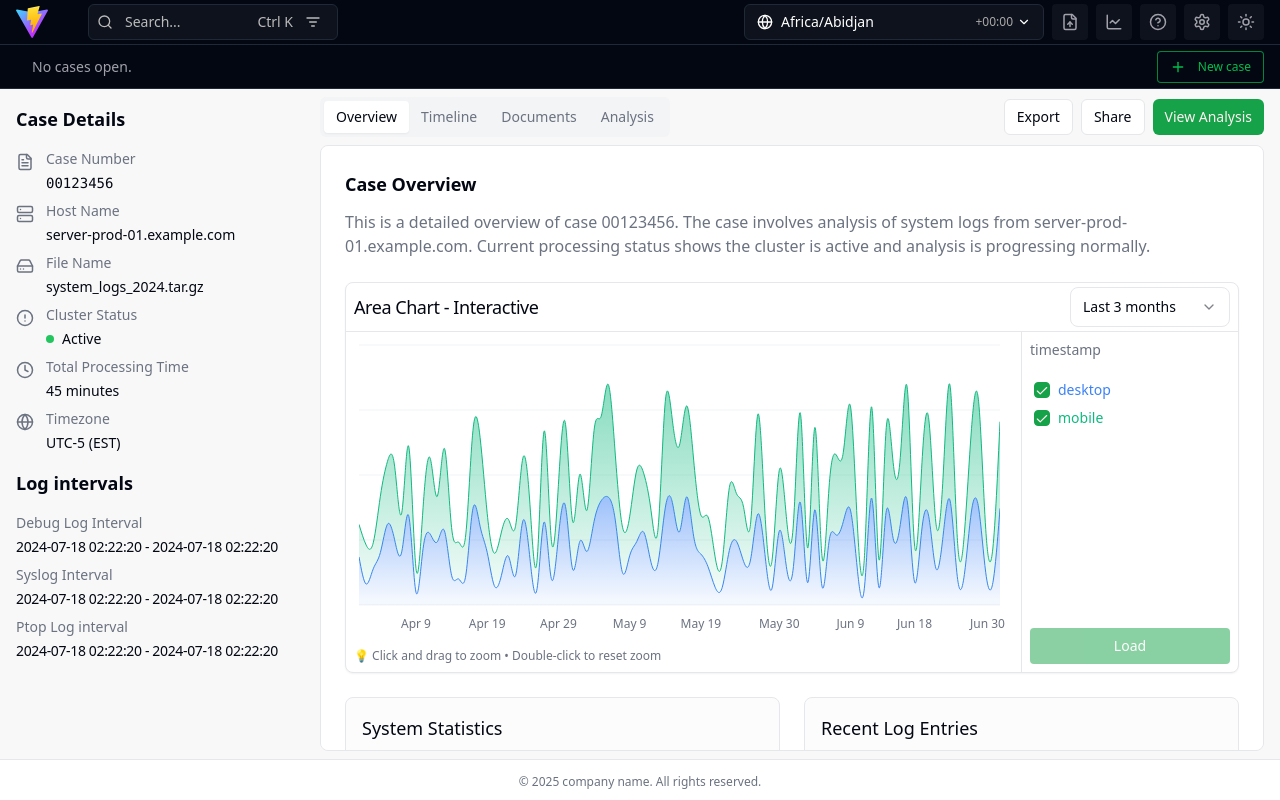
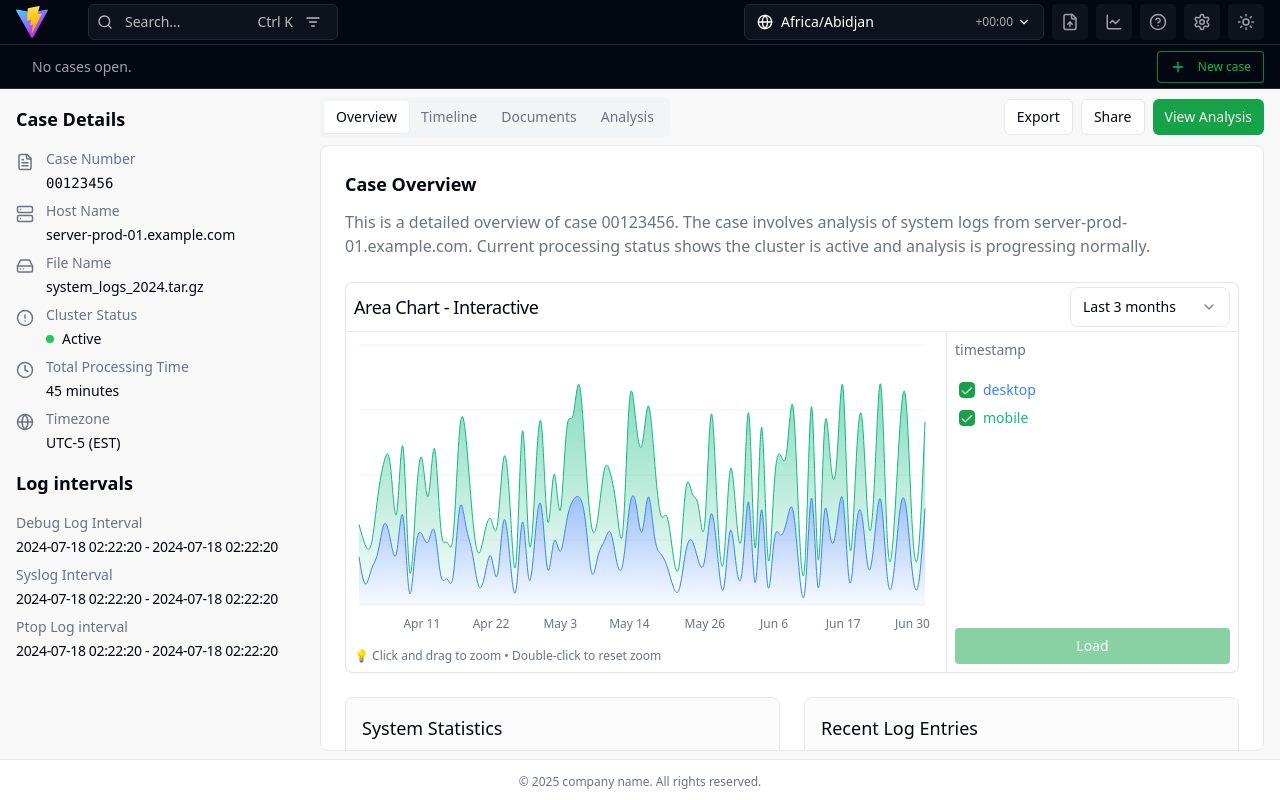
Before and after one commit to prijinprakash/support-log-analytics, a React (Vite) app: page /cases/1 in a window 1280 px wide. Built offline with nearby package versions, Linux system fonts and the light colour scheme.

Commit message:
chart ui fixes

```diff
--- a/src/components/charts/InteractiveAreaChart.tsx
+++ b/src/components/charts/InteractiveAreaChart.tsx
@@ -1,7 +1,7 @@
 "use client"
 
 import * as React from "react"
-import { Area, AreaChart, CartesianGrid, XAxis, ReferenceLine, Dot, ResponsiveContainer } from "recharts"
+import { Area, AreaChart, CartesianGrid, XAxis, ReferenceLine, Dot, ResponsiveContainer, Tooltip } from "recharts"
 
 import {
   Card,
@@ -231,28 +231,6 @@ export function InteractiveAreaChart() {
     }
   }
 
-  // Generate vertical guide lines
-  // const generateGuideLines = () => {
-  //   const lines = []
-  //   const dataLength = filteredData.length
-  //   const step = Math.max(1, Math.floor(dataLength / 8)) // Show ~8 guide lines
-
-  //   for (let i = 0; i < dataLength; i += step) {
-  //     if (i < dataLength) {
-  //       lines.push(
-  //         <ReferenceLine
-  //           key={`guide-${i}`}
-  //           x={filteredData[i].date}
-  //           stroke="#e5e7eb"
-  //           strokeDasharray="3 3"
-  //           strokeOpacity={0.5}
-  //         />
-  //       )
-  //     }
-  //   }
-  //   return lines
-  // }
-
   return (
     <Card className="pt-0 col-span-2">
       <CardHeader className="flex items-center gap-2 space-y-0 border-b py-1 sm:flex-row px-2">
@@ -275,8 +253,8 @@ export function InteractiveAreaChart() {
         </div>
       </CardHeader>
 
-      <CardContent className="grid grid-cols-4 gap-2 p-0">
-        <div className="col-span-3 p-2 relative">
+      <CardContent className="grid grid-cols-3 gap-2 p-0">
+        <div className="col-span-2 p-2 relative">
           {/* Selection overlay */}
           {isSelecting && selectionStart && selectionEnd && (
             <div className="absolute inset-0 pointer-events-none z-10">
@@ -306,7 +284,6 @@ export function InteractiveAreaChart() {
             <ResponsiveContainer minHeight={"300px"}>
               <AreaChart
                 data={filteredData}
-                // margin={{ top: 5, right: 30, left: 20, bottom: 5 }}
                 onMouseDown={handleMouseDown}
                 onMouseMove={handleMouseMove}
                 onMouseUp={handleMouseUp}
@@ -323,10 +300,7 @@ export function InteractiveAreaChart() {
                 </linearGradient>
               </defs>
               <CartesianGrid vertical={false} />
-
-              {/* Vertical guide lines */}
-              {/* {generateGuideLines()} */}
-
+              <Tooltip content={<></>}/>
               <XAxis
                 dataKey="date"
                 tickLine={false}
@@ -348,6 +322,7 @@ export function InteractiveAreaChart() {
                   stroke="#3b82f6"
                   stackId="a"
                   activeDot={<Dot fill="#3b82f6" />}
+                  isAnimationActive={false}
                 />
               )}
               {loadedKeys.includes("mobile") && (
@@ -358,6 +333,7 @@ export function InteractiveAreaChart() {
                   stroke="#10b981"
                   stackId="a"
                   activeDot={<Dot fill="#10b981" />}
+                  isAnimationActive={false}
                 />
               )}
               </AreaChart>
@@ -388,7 +364,7 @@ export function InteractiveAreaChart() {
                 const value = hoverData?.[key]
                 return (
                   <label key={key} className="flex items-center justify-between transition-colors p-1 rounded">
-                    <div className="flex items-center space-x-2">
+                    <div className="flex items-center space-x-2 cursor-pointer">
                       <Checkbox
                         checked={checked}
                         onCheckedChange={(checked) => {
@@ -397,7 +373,7 @@ export function InteractiveAreaChart() {
                           )
                         }}
                       />
-                      <span className="font-normal text-sm lowercase" style={{ color }}>{label}</span>
+                      <span className="font-normal text-sm lowercase break-words" style={{ color }}>{label}</span>
                     </div>
                     {checked && isLoaded && hoverData && (
                       <span className="text-xs font-normal text-muted-foreground">{value}</span>
@@ -420,7 +396,7 @@ export function InteractiveAreaChart() {
 
             <button
               onClick={() => setLoadedKeys([...selectedKeys])}
-              disabled={JSON.stringify(loadedKeys) === JSON.stringify(selectedKeys)}
+              disabled={JSON.stringify(loadedKeys) === JSON.stringify(selectedKeys) || !selectedKeys.length}
               className="w-full rounded bg-primary text-white px-4 py-2 hover:bg-primary/90 disabled:opacity-50 disabled:cursor-not-allowed text-sm"
             >
               Load
```
